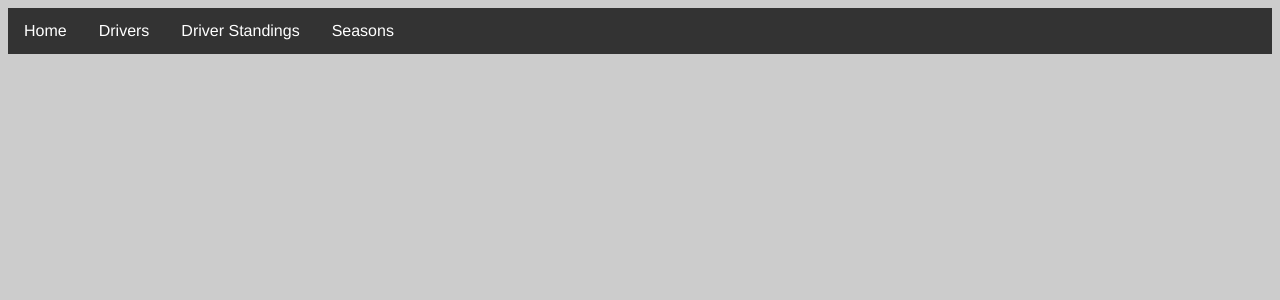
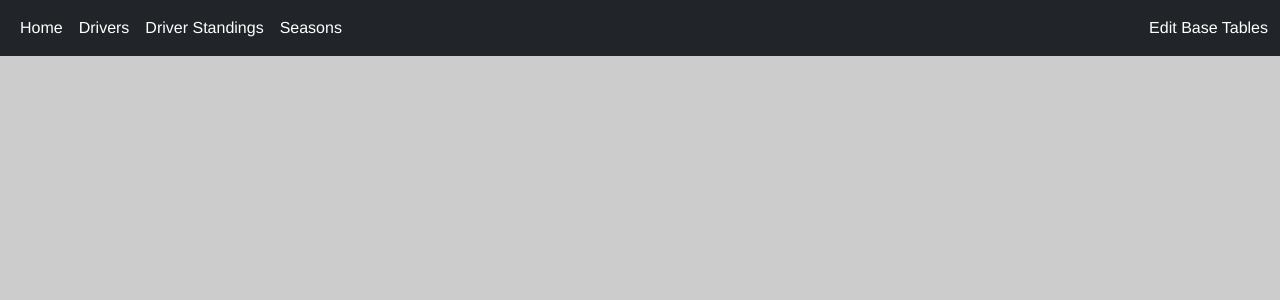
Before and after one commit to itudb2221/itudb2221, a Flask app: page /drivers in a window 1280 px wide. Shown: the top 300 px of the page. Run offline with Flask 2, Linux system fonts and the light colour scheme.

Commit message:
[UPDATE] Updated navigation bar using bootsrap

```diff
--- a/templates/layout.html
+++ b/templates/layout.html
@@ -2,21 +2,29 @@
 <html lang="eng">
     <head>
         <meta charset="utf-8">
+        <meta name="viewport" content="width=device-width, initial-scale=1">
         <title>{% block title %}{% endblock %}</title>
+        <link href="https://cdn.jsdelivr.net/npm/bootstrap@5.2.3/dist/css/bootstrap.min.css" rel="stylesheet" integrity="sha384-rbsA2VBKQhggwzxH7pPCaAqO46MgnOM80zW1RWuH61DGLwZJEdK2Kadq2F9CUG65" crossorigin="anonymous">
         <link rel="stylesheet" href="{{url_for('static', filename='style.css')}}">
     </head>
-    <body>
-        <header>
-            <ul class="nav">
-                <li><a href="{{ url_for('home_page') }}">Home</a> </li>
-                <li><a href="{{ url_for('drivers_page') }}">Drivers</a> </li>
-                <li><a href="{{ url_for('driver_standings_page') }}">Driver Standings</a> </li>
-                <li><a href="{{ url_for('seasons_page') }}">Seasons</a> </li>
-            </ul>
-        </header>
+    <body bg-dark>
+        <nav class="navbar navbar-expand-sm bg-dark navbar-dark" style="height:60">
+            <div class="container-fluid">
+                <ul class="navbar-nav nav-pills  ">
+                    <li class="nav-item"><a class="nav-link text-white" href="{{ url_for('home_page') }}">Home</a> </li>
+                    <li class="nav-item"><a class="nav-link text-white" href="{{ url_for('drivers_page') }}">Drivers</a> </li>
+                    <li class="nav-item"><a class="nav-link text-white" href="{{ url_for('driver_standings_page') }}">Driver Standings</a> </li>
+                    <li class="nav-item"><a class="nav-link text-white" href="{{ url_for('seasons_page') }}">Seasons</a> </li>
+                </ul>
+                <span class="dropdown float-end text-white">
+                    <a class="dropdown-item" href="{{ url_for('edit_tables_page') }}">Edit Base Tables</a>
+                </span>
+            </div>
+        </nav>
         {%block content%}{%endblock%}
         <footer>
 
         </footer>
+        <script src="https://cdn.jsdelivr.net/npm/bootstrap@5.2.3/dist/js/bootstrap.bundle.min.js" integrity="sha384-kenU1KFdBIe4zVF0s0G1M5b4hcpxyD9F7jL+jjXkk+Q2h455rYXK/7HAuoJl+0I4" crossorigin="anonymous"></script>
     </body>
 </html>
```
